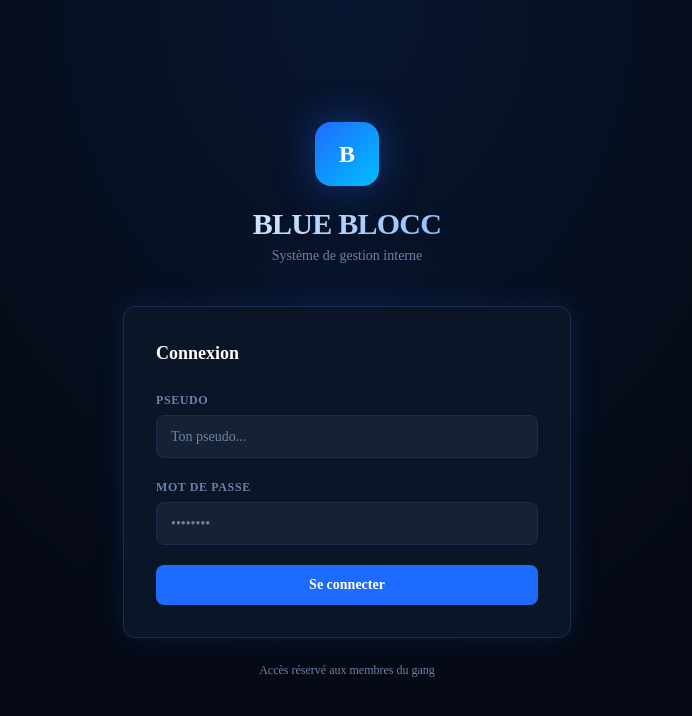
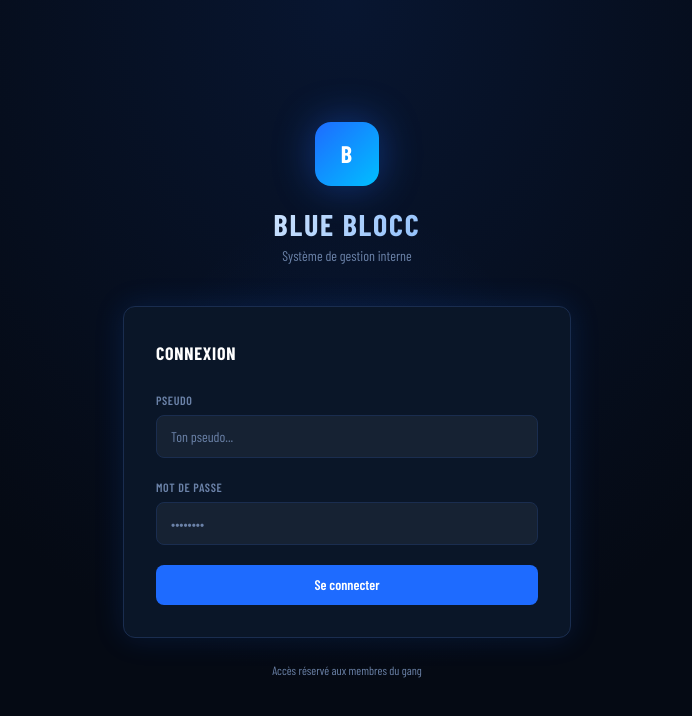
Before and after one commit to MaximeBla275/BlueBlocc, a Next.js app in the folder blue-blocc/: page /login in a window 1280 px wide. Shown: the top 716 px of the page, without its empty margins (293-985 px from the left). Built offline with nearby package versions, Linux system fonts and the light colour scheme; no server answers.

Commit message:
Update globals.css

```diff
--- a/blue-blocc/src/app/globals.css
+++ b/blue-blocc/src/app/globals.css
@@ -3,6 +3,7 @@
 @tailwind utilities;
 
 :root {
+  --font-heading: var(--font-barlow), 'Barlow Condensed', sans-serif;
   --blocc-bg: #050a14;
   --blocc-card: #0a1628;
   --blocc-border: #1a2d4f;
@@ -19,7 +20,19 @@
 body {
   background-color: var(--blocc-bg);
   color: var(--blocc-text);
-  font-family: var(--font-inter), system-ui, sans-serif;
+  font-family: var(--font-barlow), 'Barlow Condensed', system-ui, sans-serif;
+}
+
+
+h1, h2, h3, h4, h5, h6 {
+  font-family: var(--font-heading);
+  letter-spacing: 0.04em;
+  text-transform: uppercase;
+}
+
+.font-black {
+  font-weight: 700;
+  letter-spacing: 0.06em;
 }
 
 /* Scrollbar */
```
